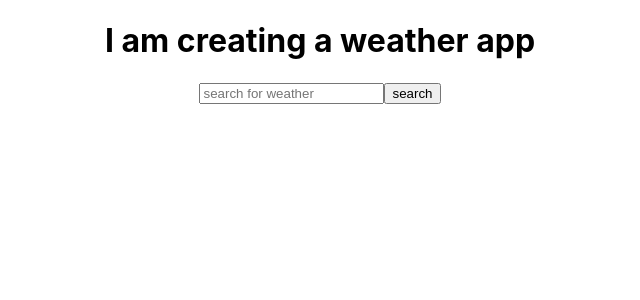
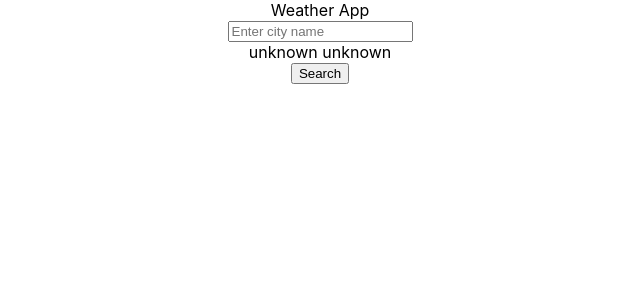
Before and after one commit to eraygundogmus/weather-app, a React (Create React App) app: page / in a window 1280 px wide. Shown: the top 300 px of the page, without its empty margins (320-960 px from the left). Built offline with nearby package versions, Linux system fonts and the light colour scheme; no server answers.

Commit message:
find and get weather data of close cities from current location

```diff
--- a/src/App.js
+++ b/src/App.js
@@ -1,29 +1,16 @@
-import React , { Component } from 'react'
-import './App.css';
-import SearchInput from "./SearchInput"
-
+import React , { Component } from 'react';
+import './components/App.css';
+import SearchInput from "./components/SearchInput";
+import Header from "./components/Header";
 
 class App extends Component {
 
-/*     const getData = () => {
-      Axios.get("http://api.openweathermap.org/data/2.5/weather?q=istanbul&appid=a86544f87f2e8985f9f3beaa312bb7bc").then((response) => {
-        console.log(response);
-      });
 
-    }; */
-    componentDidMount() {
-      navigator.geolocation.getCurrentPosition(
-          function(position) {
-          console.log(position.coords)
-      },  function(error) {
-          console.error("Error Code = " + error.code + " - " + error.message);
-        }
-      )}
 
     render() {
   return (
     <div className="App">
-      <h1> I am creating a weather app</h1>
+      <Header />
       <SearchInput />
     </div>
   );
--- a/src/SearchInput.js
+++ /dev/null
@@ -1,51 +0,0 @@
-import React from 'react';
-import axios from 'axios';
-
-
-    class SearchInput extends React.Component {
-    constructor(props) {
-        super(props)
-        this.state = {
-            value: ''
-        };
-
-        this.changeHandler = this.changeHandler.bind(this)
-        this.submitHandler = this.submitHandler.bind(this)
-    }
-
-    changeHandler(event) {
-        this.setState({ value: event.target.value });
-
-    }
-    submitHandler(event) {
-        const API_KEY = "a86544f87f2e8985f9f3beaa312bb7bc"
-        const url = "https://api.openweathermap.org/data/2.5/weather?q=" + this.state.value + "&appid=" + API_KEY
-        event.preventDefault();
-        console.log(this.state.value)
-        axios
-         .post(url).then((res) => {
-             console.log(res)
-         }).catch((err) => {
-             console.log(err)
-         })
-        }
-
-    render() {
-        return (
-            <div>
-                <form onSubmit={this.submitHandler}>
-                    <label>
-                <input type="text" placeholder="search for weather" value={this.state.value}  onChange={this.changeHandler}></input>
-                    </label>
-                <input type="submit" value="search" />
-                </form>
-
-            </div>
-        )
-    }
-}
-
-
-
-
-export default SearchInput
--- /dev/null
+++ b/src/components/Header.js
@@ -0,0 +1,16 @@
+import React from 'react';
+import "./Header.css"
+
+function Header() {
+    return (
+            <div className="container">
+                <div className="header__container">
+                    <div className="header__logo">
+                        <span>Weather App</span>
+                    </div>
+                </div>
+            </div>
+    )
+}
+
+export default Header
--- /dev/null
+++ b/src/components/SearchInput.js
@@ -0,0 +1,80 @@
+import React from 'react';
+import axios from 'axios';
+import './SearchInput.css'
+
+
+    class SearchInput extends React.Component {
+    constructor(props) {
+        super(props)
+        this.state = {
+            value: '',
+            initialLat: 'unknown',
+            initialLong: 'unknown',
+        };
+        this.componentDidMount = this.componentDidMount.bind(this)
+        this.changeHandler = this.changeHandler.bind(this)
+        this.submitHandler = this.submitHandler.bind(this)
+    }
+
+    changeHandler(event) {
+        this.setState({ value: event.target.value });
+
+    }
+    submitHandler(event) {
+        const API_KEY = "a86544f87f2e8985f9f3beaa312bb7bc"
+        const url = "https://api.openweathermap.org/data/2.5/weather?q=" + this.state.value + "&appid=" + API_KEY
+
+        event.preventDefault();
+        console.log(this.state.value)
+        axios
+         .post(url)
+         .then((res) => {
+             console.log(res)
+         })
+         .catch((err) => {
+             console.log(err)
+         })}
+
+
+    componentDidMount() {
+            navigator.geolocation.getCurrentPosition(
+              (position) => {
+                  console.log(position)
+              const initialLat = JSON.stringify(position.coords.latitude);
+              this.setState( {initialLat} );
+              const initialLong = JSON.stringify(position.coords.longitude);
+              this.setState({initialLong})
+              console.log(initialLat,initialLong)
+              const API_KEY = "a86544f87f2e8985f9f3beaa312bb7bc"
+              const circle_uri = "https://api.openweathermap.org/data/2.5/find?lat=" + this.state.initialLat + "&lon=" + this.state.initialLong + "&cnt=10&appid=" + API_KEY
+
+              axios
+            .post(circle_uri)
+            .then((res) => {
+                console.log(res)
+            })
+            .catch((err) => {
+            console.log(err)
+            })
+            },  function(error) {
+              console.error("Error Code = " + error.code + " - " + error.message);
+            })
+    }
+
+    render() {
+        return (
+            <div className="search__component">
+                <form onSubmit={this.submitHandler}>
+                        <input type="text" placeholder="Enter city name" value={this.state.value}  onChange={this.changeHandler}></input>
+                        <div> {this.state.initialLat} {this.state.initialLong}</div>
+                        <button type="submit" value="search">Search </button>
+                </form>
+            </div>
+        )
+    }
+}
+
+
+
+
+export default SearchInput
```
Also changed, not shown: src/components/App.css (renamed from src/App.css), src/components/Header.css (added), src/components/SearchInput.css (added).
